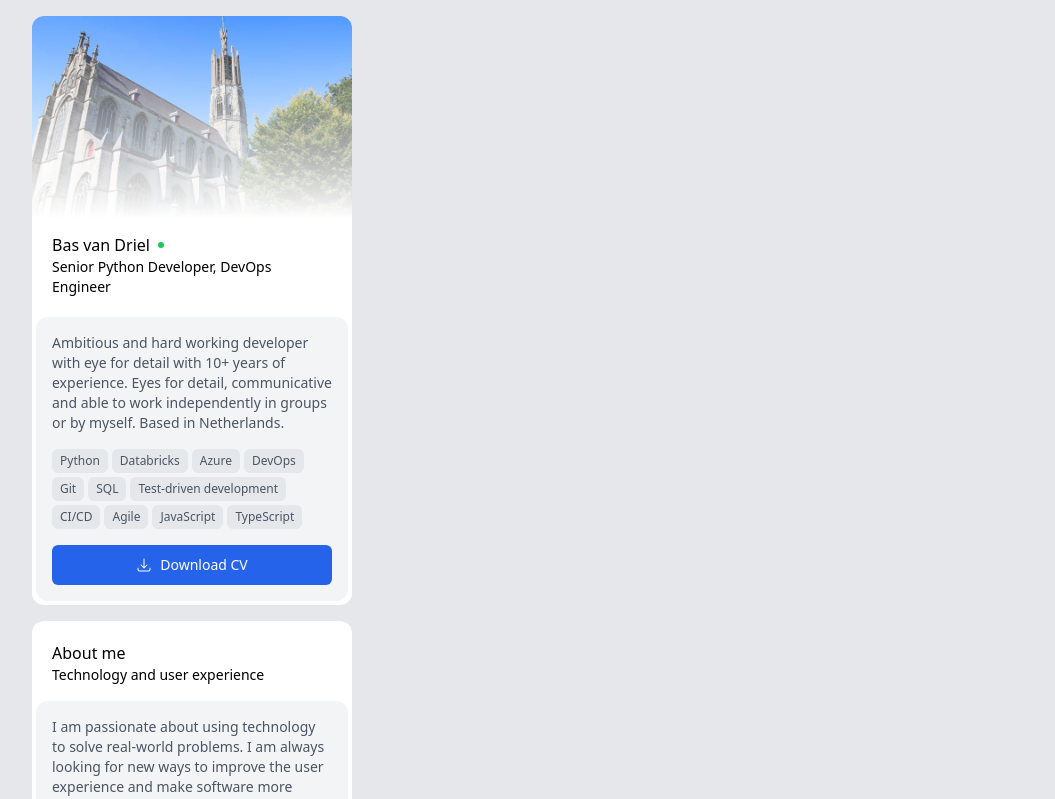
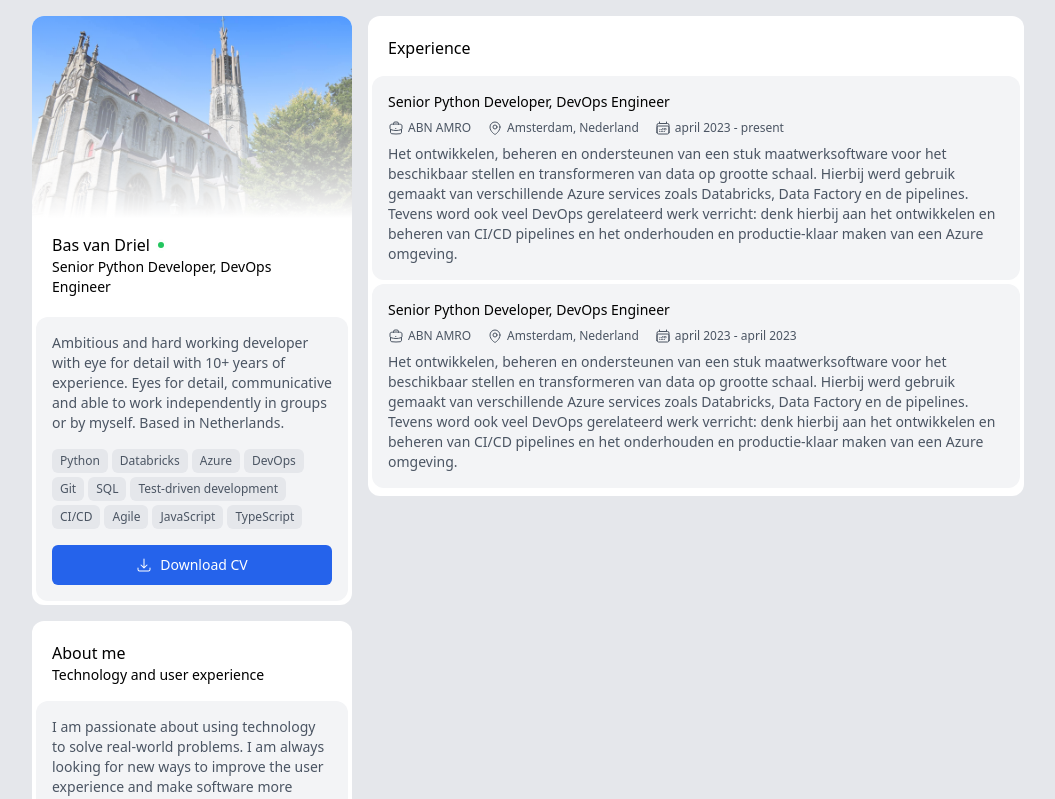
Before and after one commit to basvandriel/portfolio-website, a React (Create React App) app: page / in a window 1280 px wide. Shown: the top 799 px of the page, without its empty margins (112-1167 px from the left). Built offline with nearby package versions, Linux system fonts and the light colour scheme.

Commit message:
work on experience box

```diff
--- a/src/App.tsx
+++ b/src/App.tsx
@@ -1,6 +1,67 @@
 import React from "react";
 import IntroBox from "./IntroBox";
 import AboutBox from "./AboutBox";
+
+import Briefcase from "@heroicons/react/24/outline/BriefcaseIcon";
+import Map from "@heroicons/react/24/outline/MapPinIcon";
+
+import { CalendarDaysIcon } from "@heroicons/react/24/outline";
+
+type ExperienceProps = {
+  title: string;
+  company: string;
+  location: string;
+  start_date: string;
+  end_date?: string;
+  current_experience: boolean;
+};
+
+const ExperienceBox = ({
+  title,
+  company,
+  location,
+  start_date,
+  end_date,
+  current_experience,
+}: ExperienceProps) => {
+  return (
+    <div className="p-4 rounded-xl bg-gray-100 hover:bg-gray-200 text-sm mb-1">
+      {/* job title */}
+      <span className="font-medium">{title}</span>
+
+      {/* job tags */}
+      <div className="flex w-full gap-x-4 gap-y-2 items-center my-2">
+        <div className="flex items-center align-middle text-xs text-gray-600 gap-1 font-medium">
+          <Briefcase className="h-4 w-4" />
+          {company}
+        </div>
+
+        <div className="flex items-center align-middle text-xs text-gray-600 gap-1 font-medium">
+          <Map className="h-4 w-4" />
+          {location}
+        </div>
+
+        <div className="flex items-center align-middle text-xs text-gray-600 gap-1 font-medium">
+          <CalendarDaysIcon className="h-4 w-4" />
+          {start_date} - {current_experience ? "present" : end_date}
+        </div>
+      </div>
+
+      <p className="text-sm text-gray-600">
+        Het ontwikkelen, beheren en ondersteunen van een stuk maatwerksoftware
+        voor het beschikbaar stellen en transformeren van data op grootte
+        schaal. Hierbij werd gebruik gemaakt van verschillende Azure services
+        zoals Databricks, Data Factory en de pipelines. Tevens word ook veel
+        DevOps gerelateerd werk verricht: denk hierbij aan het ontwikkelen en
+        beheren van CI/CD pipelines en het onderhouden en productie-klaar maken
+        van een Azure omgeving.
+      </p>
+    </div>
+  );
+};
+ExperienceBox.defaultProps = {
+  current_experience: false,
+};
 
 function App() {
   return (
@@ -8,7 +69,28 @@ function App() {
       <div className="grid grid-cols-3 gap-4">
         <IntroBox />
         {/* TODO experience thing */}
-        <div className="col-span-2"></div>
+        <div className="col-span-2">
+          <div className="bg-white rounded-xl">
+            <div className="p-1">
+              <div className="p-4">Experience</div>
+
+              <ExperienceBox
+                title={"Senior Python Developer, DevOps Engineer"}
+                company="ABN AMRO"
+                location="Amsterdam, Nederland"
+                start_date={"april 2023"}
+                current_experience={true}
+              />
+              <ExperienceBox
+                title={"Senior Python Developer, DevOps Engineer"}
+                company="ABN AMRO"
+                location="Amsterdam, Nederland"
+                start_date={"april 2023"}
+                end_date="april 2023"
+              />
+            </div>
+          </div>
+        </div>
         <AboutBox />
       </div>
     </div>
```
